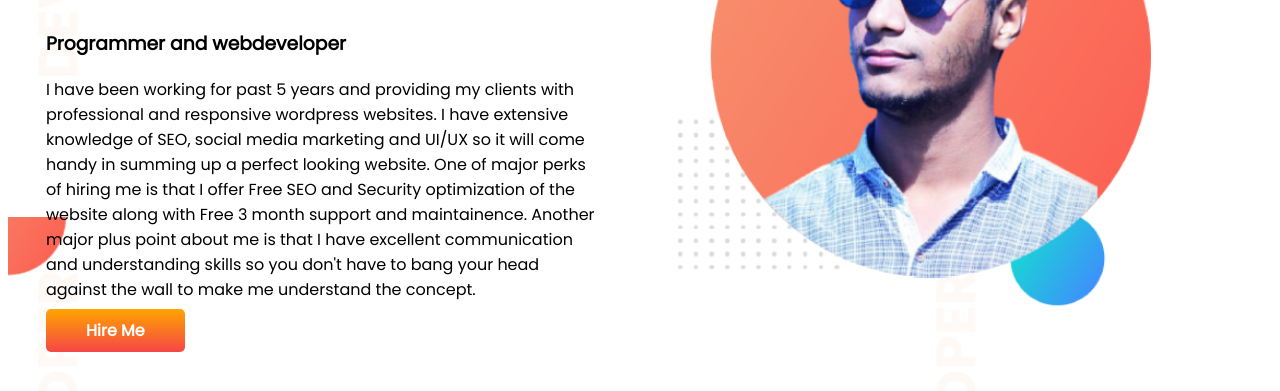
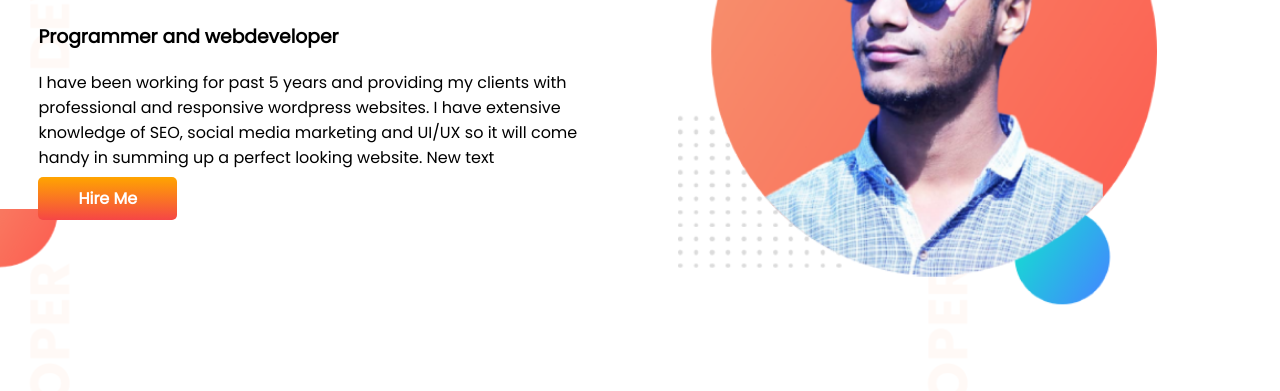
Before and after one commit to Babu24/developer-portfolio, a plain HTML site: page index.html in a window 1280 px wide. Shown: the part 291-682 px from the top of the page. Drawn offline with Linux system fonts and the light colour scheme.

Commit message:
newtext add

```diff
--- a/index.html
+++ b/index.html
@@ -22,12 +22,8 @@
                 websites.
                 I have extensive knowledge of SEO, social media marketing and UI/UX so it will come handy in summing up
                 a
-                perfect looking website.
-                One of major perks of hiring me is that I offer Free SEO and Security optimization of the website along
-                with
-                Free 3 month support and maintainence. Another major plus point about me is that I have excellent
-                communication and understanding skills so you don't have to bang your head against the wall to make me
-                understand the concept.</p>
+                perfect looking website. New text
+            </p>
             <a class="link-button" target="_blank" href="https://www.linkedin.com/in/mehedi-babu-811bba244/">Hire Me</a>
         </div>
 
--- a/style.css
+++ b/style.css
@@ -1,5 +1,6 @@
 body {
     font-family: 'Poppins', sans-serif;
+    margin: 0px;
 }
 
 h1 {
```
